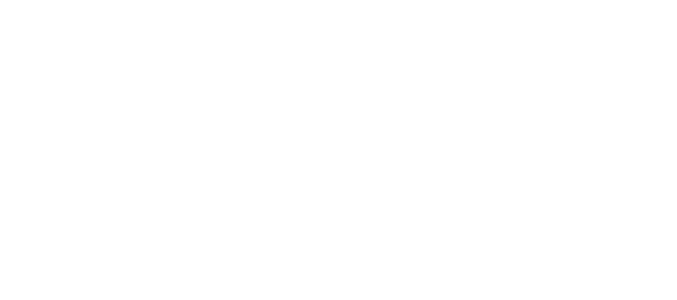
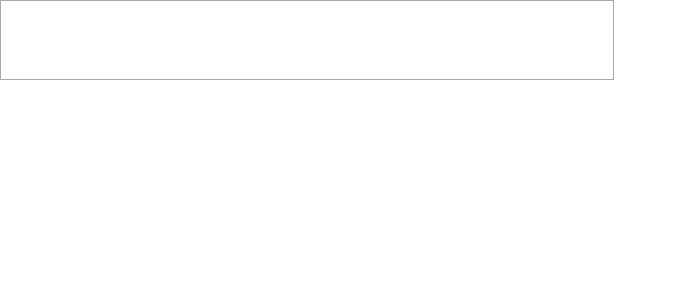
Before and after one commit to 21yuyu99/kkuckdam_frontend, a Next.js app: page / in a window 1280 px wide. Shown: the top 300 px of the page, without its empty margins (0-677 px from the left). Built offline with nearby package versions, Linux system fonts and the light colour scheme.

Commit message:
메인색상 theme 추가, 상단바 진행 중

```diff
--- /dev/null
+++ b/components/topBar/index.tsx
@@ -0,0 +1,10 @@
+import { SearchBar } from "./searchBar"
+import { Container } from "./topBar.style"
+
+export const TopBar = () =>{
+  return(
+    <Container>
+      <SearchBar/>
+    </Container>
+  )
+}
--- /dev/null
+++ b/components/topBar/searchBar/index.tsx
@@ -0,0 +1,9 @@
+import { BarBox } from "./searchBar.style"
+
+export const SearchBar = () =>{
+  return(
+    <>
+    <BarBox/>
+    </>
+  )
+}
--- /dev/null
+++ b/components/topBar/searchBar/searchBar.style.ts
@@ -0,0 +1,6 @@
+import styled from "styled-components";
+export const BarBox = styled.div`
+border: solid 1.5px #a9a9a9;
+width:80%;
+height:100%;
+`
--- /dev/null
+++ b/components/topBar/topBar.style.ts
@@ -0,0 +1,4 @@
+import styled from "styled-components";
+export const Container = styled.header`
+  height : 10%;
+`
--- a/next.config.js
+++ b/next.config.js
@@ -1,6 +1,10 @@
 /** @type {import('next').NextConfig} */
 const nextConfig = {
   reactStrictMode: true,
+  compiler: {
+    // Enables the styled-components SWC transform
+    styledComponents: true
+  }
 }
 
 module.exports = nextConfig
--- a/pages/_app.tsx
+++ b/pages/_app.tsx
@@ -1,11 +1,15 @@
+import { theme } from '@/public/theme'
 import GlobalStyle from '@/styles/global.style'
 import type { AppProps } from 'next/app'
+import { ThemeProvider } from 'styled-components'
 
 export default function App({ Component, pageProps }: AppProps) {
   return (
     <>
       <GlobalStyle/>
+      <ThemeProvider theme={theme}>
       <Component {...pageProps} />
+      </ThemeProvider>
     </>
   )
 }
--- a/pages/index.tsx
+++ b/pages/index.tsx
@@ -1,3 +1,5 @@
+import { TopBar } from '@/components/topBar'
+import { SearchBar } from '@/components/topBar/searchBar'
 import Head from 'next/head'
 export default function Home() {
   return (
@@ -5,8 +7,7 @@
       <Head>
         <title>꾹담</title>
       </Head>
-      <main>
-      </main>
+      <TopBar/>
     </>
   )
 }
--- /dev/null
+++ b/public/theme.tsx
@@ -0,0 +1,8 @@
+export const theme =  {
+  colors: {
+    primary : "#F47873",
+    blue: "#67B6DC",
+    yellow: "#FFD169",
+    indigo: "#33314A",
+  },
+};
--- a/styles/global.style.ts
+++ b/styles/global.style.ts
@@ -5,8 +5,15 @@
     padding: 0;
     margin: 0;
   }
+  html,body{
+    width:100%;
+    height:100%;
+  }
   #__next{
+    width:100%;
+    height:100%;
     max-width: 767px;
+    font-size:16px;
   }
   a {
     color: inherit;
```
